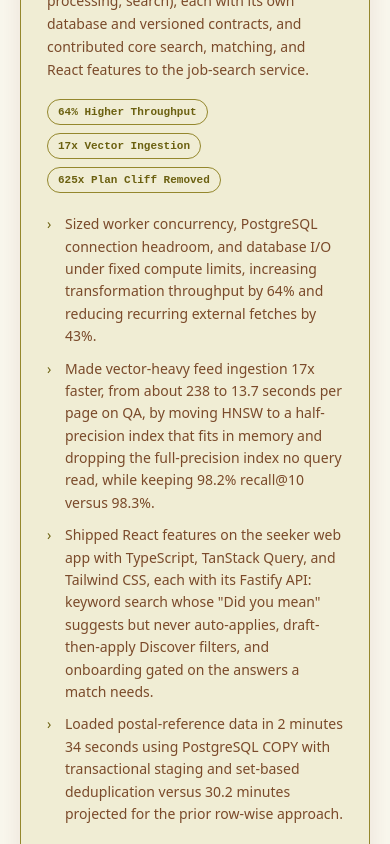
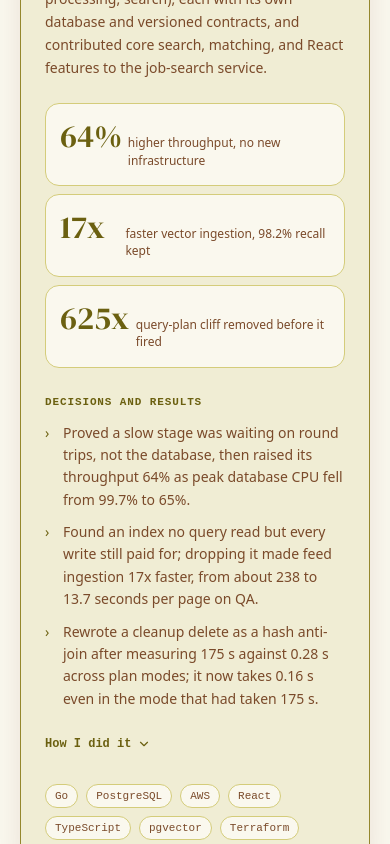
Before and after one commit to swarajreddy10/swarajreddy10.github.io, a Next.js app: page / in a window 390 px wide. Shown: the part 3020-3864 px from the top of the page. Built offline with nearby package versions, Linux system fonts and the light colour scheme.

Commit message:
feat: featured case study with stat tiles, decision-led highlights, and expandable details across responsive layouts

```diff
--- a/app/globals.css
+++ b/app/globals.css
@@ -501,8 +501,121 @@ section + section {
 
 .project-grid {
     display: grid;
+    margin-top: 18px;
+    grid-template-columns: repeat(2, minmax(0, 1fr));
+    gap: 18px;
+}
+
+.project-grid .tech-list {
+    margin-top: auto;
+}
+
+.project-featured {
+    padding: 34px;
+}
+
+.project-featured-body {
+    margin-top: 28px;
+}
+
+.project-featured h3 {
+    font-size: clamp(36px, 4vw, 48px);
+}
+
+.project-featured-intro,
+.project-featured-body {
+    display: flex;
+    min-width: 0;
+    flex-direction: column;
+}
+
+.project-section-label {
+    margin: 0;
+    color: var(--accent);
+    font-family: var(--font-mono);
+    font-size: 11px;
+    font-weight: 700;
+    letter-spacing: 0.08em;
+    text-transform: uppercase;
+}
+
+.project-featured-body .project-bullets {
+    margin-top: 14px;
+}
+
+.stat-grid {
+    display: grid;
+    margin: 24px 0 0;
+    padding: 0;
     grid-template-columns: repeat(3, minmax(0, 1fr));
-    gap: 18px;
+    gap: 12px;
+    list-style: none;
+}
+
+.stat-tile {
+    display: flex;
+    padding: 16px 14px;
+    flex-direction: column;
+    gap: 8px;
+    border: 1px solid var(--border);
+    border-radius: 14px;
+    background: var(--base);
+}
+
+.stat-value {
+    color: var(--accent);
+    font-family: var(--font-display);
+    font-size: clamp(32px, 3.4vw, 44px);
+    line-height: 1;
+}
+
+.stat-label {
+    color: var(--muted);
+    font-size: 12px;
+    line-height: 1.45;
+}
+
+.project-details {
+    margin-top: 14px;
+}
+
+.project-details summary {
+    display: inline-flex;
+    min-height: 40px;
+    align-items: center;
+    gap: 6px;
+    color: var(--accent);
+    font-family: var(--font-mono);
+    font-size: 12px;
+    font-weight: 700;
+    cursor: pointer;
+    list-style: none;
+}
+
+.project-details summary::-webkit-details-marker {
+    display: none;
+}
+
+.project-details summary svg {
+    transition: transform 160ms ease;
+}
+
+.project-details[open] summary svg {
+    transform: rotate(180deg);
+}
+
+.project-details summary:hover {
+    color: var(--accent-hover);
+}
+
+.project-details .project-bullets {
+    margin-top: 6px;
+}
+
+@media (prefers-reduced-motion: reduce) {
+    .project-details summary svg {
+        transition: none;
+    }
 }
 
 .project-card {
@@ -596,8 +709,7 @@ section + section {
 }
 
 .tech-list {
-    margin-top: auto;
-    padding-top: 22px;
+    padding-top: 20px;
 }
 
 .tech-pill {
@@ -936,12 +1048,8 @@ section + section {
 }
 
 @media (max-width: 1024px) {
-    .project-grid {
-        grid-template-columns: repeat(2, minmax(0, 1fr));
-    }
-
-    .project-card:last-child {
-        grid-column: 1 / -1;
+    .project-featured {
+        padding: 28px;
     }
 }
 
@@ -975,8 +1083,8 @@ section + section {
         grid-template-columns: 1fr;
     }
 
-    .project-card:last-child {
-        grid-column: auto;
+    .project-featured {
+        padding: 24px;
     }
 
     .hero-section {
@@ -1005,6 +1113,22 @@ section + section {
 
     .contact-fields {
         grid-template-columns: 1fr;
+    }
+
+    .stat-grid {
+        grid-template-columns: 1fr;
+        gap: 8px;
+    }
+
+    .stat-tile {
+        flex-direction: row;
+        align-items: baseline;
+        gap: 14px;
+    }
+
+    .stat-value {
+        min-width: 3.2ch;
+        font-size: 32px;
     }
 
     .experience-card-header,
--- a/components/Projects.jsx
+++ b/components/Projects.jsx
@@ -1,50 +1,105 @@
-import { ExternalLink } from 'lucide-react';
+import { ChevronDown, ExternalLink } from 'lucide-react';
 import { GithubIcon } from './BrandIcons';
 import { workData } from '../data/work';
 
-function ProjectCard({ project }) {
+function ProjectLinks({ project }) {
     const hasLiveLink = project.link && project.link !== project.github;
+    if (!hasLiveLink && !project.github) return null;
 
     return (
-        <article className="project-card">
+        <div className="project-links">
+            {hasLiveLink && (
+                <a className="project-link" href={project.link} target="_blank" rel="noopener noreferrer">
+                    Live site <ExternalLink size={14} aria-hidden="true" />
+                </a>
+            )}
+            {project.github && (
+                <a className="project-link" href={project.github} target="_blank" rel="noopener noreferrer">
+                    <GithubIcon size={14} aria-hidden="true" /> Source code
+                </a>
+            )}
+        </div>
+    );
+}
+
+function ProjectHeading({ project }) {
+    return (
+        <>
             <p className="project-category">{project.description}</p>
             <h3>{project.title}</h3>
             <p className="project-tagline">{project.tagline}</p>
             <p className="project-impact">{project.impact}</p>
+        </>
+    );
+}
 
-            <div className="metric-list" role="group" aria-label="Measured results">
-                {project.metrics.map(metric => <span className="metric-pill" key={metric}>{metric}</span>)}
-            </div>
-
+function ProjectBody({ project, techLimit }) {
+    return (
+        <>
             <ul className="project-bullets">
-                {project.bullets.map(bullet => <li key={bullet}>{bullet}</li>)}
+                {project.highlights.map(item => <li key={item}>{item}</li>)}
             </ul>
 
+            {project.details?.length > 0 && (
+                <details className="project-details">
+                    <summary>
+                        How I did it <ChevronDown size={14} aria-hidden="true" />
+                    </summary>
+                    <ul className="project-bullets">
+                        {project.details.map(item => <li key={item}>{item}</li>)}
+                    </ul>
+                </details>
+            )}
+
             <div className="tech-list" role="group" aria-label="Technologies used">
-                {project.tech.slice(0, 4).map(technology => (
+                {project.tech.slice(0, techLimit).map(technology => (
                     <span className="tech-pill" key={technology}>{technology}</span>
                 ))}
             </div>
 
-            {(hasLiveLink || project.github) && (
-                <div className="project-links">
-                    {hasLiveLink && (
-                        <a className="project-link" href={project.link} target="_blank" rel="noopener noreferrer">
-                            Live site <ExternalLink size={14} aria-hidden="true" />
-                        </a>
-                    )}
-                    {project.github && (
-                        <a className="project-link" href={project.github} target="_blank" rel="noopener noreferrer">
-                            <GithubIcon size={14} aria-hidden="true" /> Source code
-                        </a>
-                    )}
-                </div>
-            )}
+            <ProjectLinks project={project} />
+        </>
+    );
+}
+
+function FeaturedProject({ project }) {
+    return (
+        <article className="project-card project-featured">
+            <div className="project-featured-intro">
+                <ProjectHeading project={project} />
+                <ul className="stat-grid" aria-label="Headline results">
+                    {project.stats.map(stat => (
+                        <li className="stat-tile" key={stat.value}>
+                            <span className="stat-value">{stat.value}</span>
+                            <span className="stat-label">{stat.label}</span>
+                        </li>
+                    ))}
+                </ul>
+            </div>
+            <div className="project-featured-body">
+                <p className="project-section-label">Decisions and results</p>
+                <ProjectBody project={project} techLimit={project.tech.length} />
+            </div>
+        </article>
+    );
+}
+
+function ProjectCard({ project }) {
+    return (
+        <article className="project-card">
+            <ProjectHeading project={project} />
+            <div className="metric-list" role="group" aria-label="Measured results">
+                {project.metrics.map(metric => <span className="metric-pill" key={metric}>{metric}</span>)}
+            </div>
+            <ProjectBody project={project} techLimit={4} />
         </article>
     );
 }
 
 export default function Projects() {
+    const featured = workData.filter(project => project.featured);
+    const others = workData.filter(project => !project.featured);
+
     return (
         <section id="projects" className="content-section" aria-labelledby="projects-title">
             <div className="section-shell">
@@ -52,8 +107,10 @@ export default function Projects() {
                     <h2 id="projects-title">Engineering case studies.</h2>
                 </header>
 
+                {featured.map(project => <FeaturedProject key={project.title} project={project} />)}
+
                 <div className="project-grid">
-                    {workData.map(project => <ProjectCard key={project.title} project={project} />)}
+                    {others.map(project => <ProjectCard key={project.title} project={project} />)}
                 </div>
 
                 <div className="project-more">
--- a/data/work.js
+++ b/data/work.js
@@ -1,16 +1,27 @@
 export const workData = [
     {
         title: 'SpotMyJob',
+        featured: true,
         tagline: 'Job Intelligence & Matching Platform',
         description: 'Backend / Full Stack / Data',
-        tech: ['Go', 'React', 'PostgreSQL', 'AWS', 'TypeScript', 'pgvector', 'Terraform'],
+        tech: ['Go', 'PostgreSQL', 'AWS', 'React', 'TypeScript', 'pgvector', 'Terraform'],
         impact: 'Built and own the two Go microservices of a three-stage job-data pipeline (discovery, processing, search), each with its own database and versioned contracts, and contributed core search, matching, and React features to the job-search service.',
-        metrics: ['64% Higher Throughput', '17x Vector Ingestion', '625x Plan Cliff Removed'],
-        bullets: [
-            'Sized worker concurrency, PostgreSQL connection headroom, and database I/O under fixed compute limits, increasing transformation throughput by 64% and reducing recurring external fetches by 43%.',
-            'Made vector-heavy feed ingestion 17x faster, from about 238 to 13.7 seconds per page on QA, by moving HNSW to a half-precision index that fits in memory and dropping the full-precision index no query read, while keeping 98.2% recall@10 versus 98.3%.',
-            'Shipped React features on the seeker web app with TypeScript, TanStack Query, and Tailwind CSS, each with its Fastify API: keyword search whose "Did you mean" suggests but never auto-applies, draft-then-apply Discover filters, and onboarding gated on the answers a match needs.',
-            'Loaded postal-reference data in 2 minutes 34 seconds using PostgreSQL COPY with transactional staging and set-based deduplication versus 30.2 minutes projected for the prior row-wise approach.',
+        stats: [
+            { value: '64%', label: 'higher throughput, no new infrastructure' },
+            { value: '17x', label: 'faster vector ingestion, 98.2% recall kept' },
+            { value: '625x', label: 'query-plan cliff removed before it fired' },
+        ],
+        highlights: [
+            'Proved a slow stage was waiting on round trips, not the database, then raised its throughput 64% as peak database CPU fell from 99.7% to 65%.',
+            'Found an index no query read but every write still paid for; dropping it made feed ingestion 17x faster, from about 238 to 13.7 seconds per page on QA.',
+            'Rewrote a cleanup delete as a hash anti-join after measuring 175 s against 0.28 s across plan modes; it now takes 0.16 s even in the mode that had taken 175 s.',
+        ],
+        details: [
+            'Moved HNSW to a half-precision expression index that fits in memory, keeping 98.2% recall@10 versus 98.3%.',
+            'Loaded postal-reference data in 2 min 34 s with PostgreSQL COPY and set-based deduplication, versus 30.2 min projected for row-wise inserts.',
+            'Cut recurring external fetches 43% with change-aware selection that falls back to an alarmed full sweep.',
+            'Shipped React features with their Fastify APIs: "Did you mean" search that never auto-applies, draft-then-apply filters, and onboarding gated on the answers a match needs.',
+            'Hardened outbound fetching against SSRF and DNS rebinding, including NAT64 addresses, and pinned 81 GitHub Actions references to commit SHAs.',
         ],
     },
     {
@@ -20,9 +31,13 @@ export const workData = [
         tech: ['Go', 'PostgreSQL', 'Vertex AI Gemini', 'Azure OpenAI GPT', 'AWS', 'Step Functions', 'Terraform'],
         impact: 'Built the document-ingestion service and Clinical Document Intelligence Service to sanitize healthcare files, extract structured clinical data, preserve source provenance, and support human review.',
         metrics: ['2 Go Services', '0.2s Service Handoff'],
-        bullets: [
-            'Integrated Vertex AI Gemini and Azure OpenAI GPT to convert sanitized prescriptions and laboratory reports into schema-validated clinical fields.',
+        highlights: [
+            'Integrated Vertex AI Gemini and Azure OpenAI GPT to turn sanitized prescriptions and lab reports into schema-validated clinical fields.',
             'Kept ingestion and extraction independently deployable through versioned events, duplicate-request protection, and SQS dead-letter recovery.',
+        ],
+        details: [
+            'Modeled each document workflow in PostgreSQL with JSONB event history, source lineage, and tombstone-first deletion.',
+            'Measured 52 s ingestion, 48 s extraction, and 101 s end to end in dev.',
         ],
     },
     {
@@ -34,9 +49,13 @@ export const workData = [
         tech: ['Next.js 16', 'TypeScript', 'MongoDB', 'Groq AI', 'Puppeteer'],
         impact: 'Built a full-stack AI resume builder combining resume authoring, real-time preview, Puppeteer PDF export, ATS analysis, job matching, and public sharing.',
         metrics: ['95.2% Test Coverage', 'Sub-100ms Cached Responses'],
-        bullets: [
+        highlights: [
             'Implemented 8 AI-assisted features covering ATS scoring, keyword analysis, cover letters, and job matching with Groq Llama 3.3 70B.',
             'Shipped 5 templates with live preview, Puppeteer PDF export, Zod validation, and public sharing through custom slugs.',
         ],
+        details: [
+            'Reached 95.2% test coverage across 129 tests and 220 assertions.',
+            'Kept API responses under 100 ms through caching and cut MongoDB query load 60% with 7 targeted indexes.',
+        ],
     },
 ];
```
